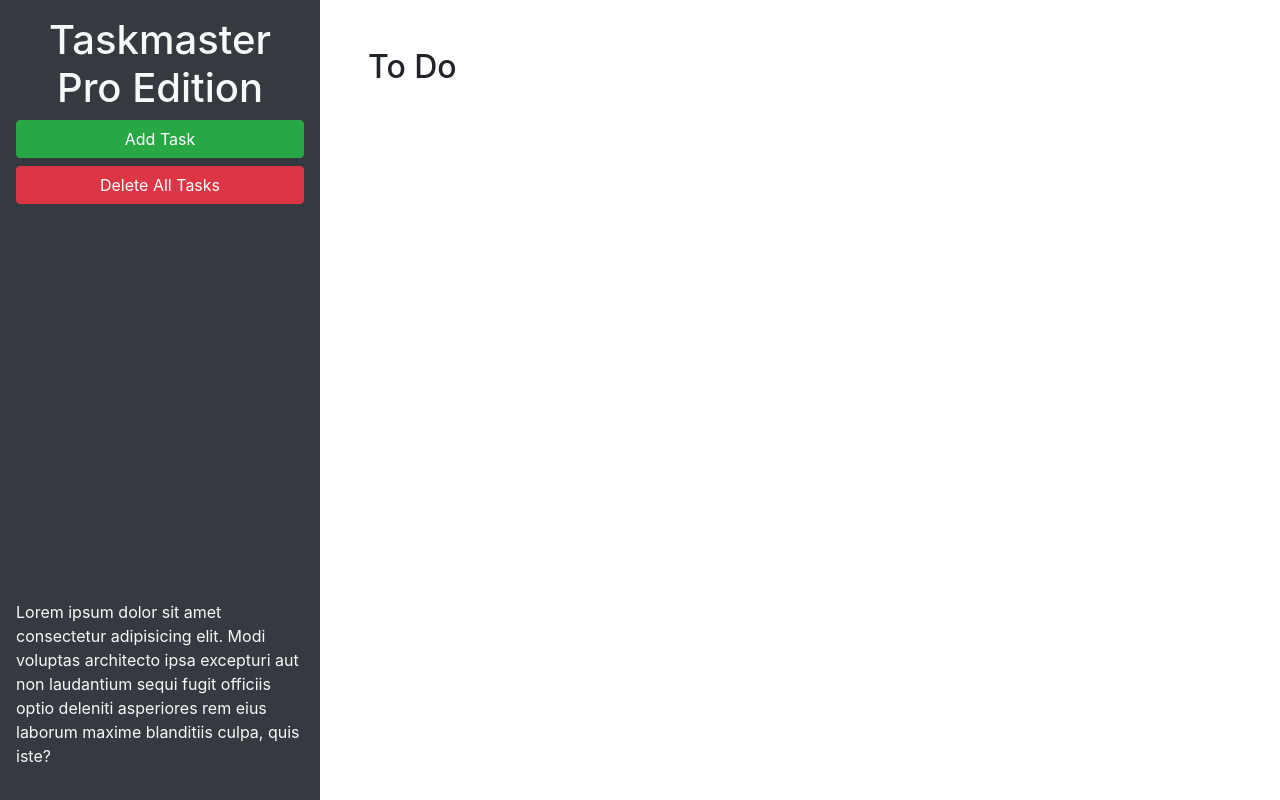
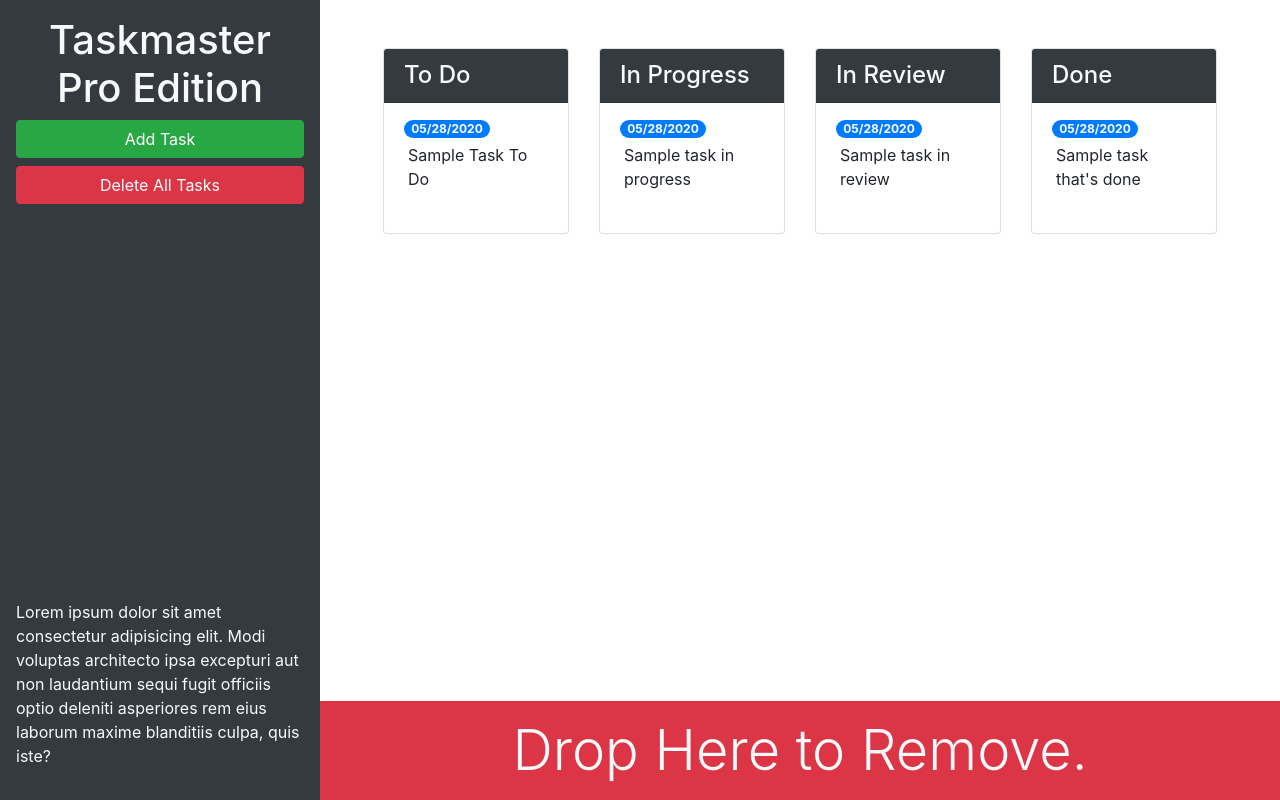
Before and after one commit to itslilykim12/taskmaster-pro, a plain HTML site: page index.html in a window 1280 px wide. Drawn offline with nearby package versions, Linux system fonts and the light colour scheme.

Commit message:
add bootstrap to index.html

```diff
--- a/index.html
+++ b/index.html
@@ -13,20 +13,75 @@
 <body>
 
   <div class="row min-vh-100 no-gutters">
-    <header class="col-12 col-lg-3 bg-dark text-light d-flex flex-column p-4 p-lg-3">
+    <header class="col-12 col-lg-3 bg-dark text-light sticky-top d-flex flex-column p-4 p-lg-3">
       <h1 class="text-center">Taskmaster Pro Edition</h1>
       <button id="create-task" class="btn btn-block btn-success" data-toggle="modal" data-target="#task-form-modal">Add
         Task</button>
       <button id="remove-tasks" class="btn btn-block btn-danger">Delete All Tasks</button>
-      <p class="mt-auto">Lorem ipsum dolor sit amet consectetur adipisicing elit. Modi voluptas architecto ipsa
+      <p class="mt-auto d-none d-lg-block">Lorem ipsum dolor sit amet consectetur adipisicing elit. Modi voluptas architecto ipsa
         excepturi aut non
         laudantium sequi fugit officiis optio deleniti asperiores rem eius laborum maxime blanditiis culpa, quis iste?
       </p>
     </header>
-    <main class="col-12 col-lg-9">
-      <div class="m-5">
-        <h2>To Do</h2>
-        <ul id="list-toDo" class="list-group"> </ul>
+    <main class="col-12 col-lg-9 d-flex flex-column">
+      <div class="m-5 row justify-content-around">
+        <!-- todo start -->
+        <div class="col-12 col-md-6 col-xl-3 mb-3">
+          <div class="card">
+            <h4 class="card-header bg-dark text-light"> To Do</h4>
+          <ul id="list-toDo" class="list-group list-group-flush">
+            <li class="list-group-item">
+              <span class="badge badge-primary badge-pill">05/28/2020</span>
+              <p class="m-1">Sample Task To Do</p>
+            </li>
+          </ul>
+        </div>
+      </div>
+        <!-- todo end -->
+        <!-- in progress start -->
+        <div class="col-12 col-md-6 col-xl-3 mb-3">
+          <div class="card">
+            <h4 class="card-header bg-dark text-light">In Progress</h4>
+          <ul id="list-inProgress" class="list-group list-group-flush">
+            <li class="list-group-item">
+              <span class="badge badge-primary badge-pill">05/28/2020</span>
+              <p class="m-1">Sample task in progress</p>
+            </li>
+          </ul>
+        </div>
+      </div>
+        <!-- in progress end -->
+        <!-- in review start -->
+        <div class="col-12 col-md-6 col-xl-3 mb-3">
+          <div class="card">
+            <h4 class="card-header bg-dark text-light">In Review</h4>
+          <ul id="list-inReview" class="list-group list-group-flush">
+            <li class="list-group-item">
+              <span class="badge badge-primary badge-pill">05/28/2020</span>
+              <p class="m-1">Sample task in review</p>
+            </li>
+          </ul>
+        </div>
+      </div>
+        <!-- in review end -->
+        <!-- done start -->
+        <div class="col-12 col-md-6 col-xl-3 mb-3">
+          <div class="card">
+            <h4 class="card-header bg-dark text-light">Done</h4>
+          <ul id="list-done" class="list-group list-group-flush">
+            <li class="list-group-item">
+              <span class="badge badge-primary badge-pill">05/28/2020</span>
+              <p class="m-1">Sample task that's done</p>
+            </li>
+          </ul>
+        </div>
+      </div>
+        <!-- done end -->
+      </div>
+      <div class="mt-auto" id="trash">
+        <div class="w-100 bg-danger p-3 text-center text-light display-4">
+          Drop Here to Remove.
+        </div>
       </div>
     </main>
   </div>
@@ -46,11 +101,11 @@
           <form>
             <div class="form-group">
               <label for="modalTaskDescription">Task description</label>
-              <textarea id="modalTaskDescription" rows="3"></textarea>
+              <textarea id="modalTaskDescription" rows="3" class="form-control"></textarea>
             </div>
             <div class="form-group">
               <label for="modalDueDate">Due date</label>
-              <input type="text" id="modalDueDate" placeholder="mm/dd/yyyy" autocomplete="off" />
+              <input type="text" class="form-control" id="modalDueDate" placeholder="mm/dd/yyyy" autocomplete="off" />
             </div>
           </form>
         </div>
```
